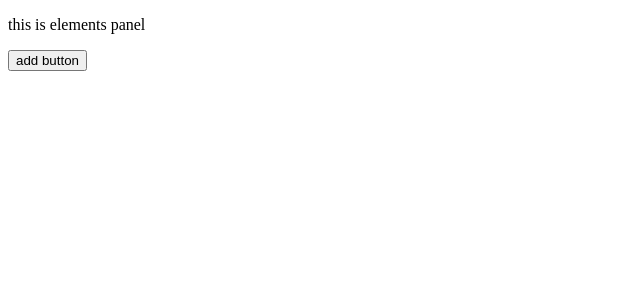
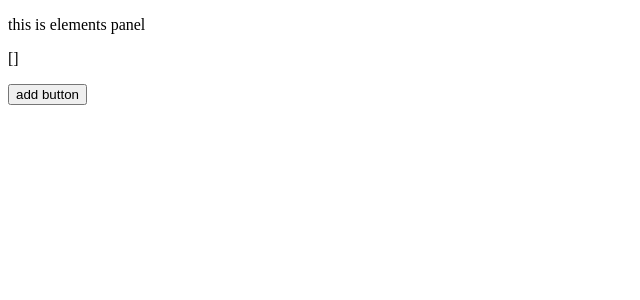
Before and after one commit to umarfromearth/itom, a Vue app: page / in a window 1280 px wide. Shown: the top 300 px of the page, without its empty margins (0-640 px from the left). Built offline with nearby package versions, Linux system fonts and the light colour scheme.

Commit message:
added: initial functionality for global elements store and integrated with elements-panel

```diff
--- a/package.json
+++ b/package.json
@@ -12,6 +12,7 @@
     "preview": "vite preview"
   },
   "dependencies": {
+    "pinia": "^3.0.3",
     "vue": "^3.5.18"
   },
   "devDependencies": {
--- a/src/components/layout/panels/element/ElementsPanel.vue
+++ b/src/components/layout/panels/element/ElementsPanel.vue
@@ -1,21 +1,24 @@
 <script setup>
 import { ElementsPanel } from './panel';
+import { useElementsStore } from '@/stores/global/elementsStore';
+
 const elementsPanel = new ElementsPanel();
+const elementsStore = useElementsStore();
 
 import ButtonPanel from "@/components/elements/button/implementation/renders/panel.vue"
 import Button from '@/components/elements/button/implementation/button';
 elementsPanel.register(Button, ButtonPanel);
 
-const elements = [];
 
 </script>
 
 <template>
     <p>this is elements panel</p>
+    <p>{{ elementsStore.elements }}</p>
 
     <div v-for="Component in elementsPanel.implementations.keys()">
         <component :is="elementsPanel.implementations.get(Component)" @click="() => {
-            elements.push(new Component()); console.log(elements)
+            elementsStore.elements.push(new Component()); console.log(elements)
         }" />
     </div>
 
--- a/src/main.js
+++ b/src/main.js
@@ -1,4 +1,10 @@
 import { createApp } from 'vue'
+import { createPinia } from 'pinia'
+
 import App from './App.vue'
 
-createApp(App).mount('#app')
+const app = createApp(App);
+const pinia = createPinia();
+
+app.use(pinia);
+app.mount("#app");
--- /dev/null
+++ b/src/stores/global/elementsStore.js
@@ -0,0 +1,9 @@
+import { defineStore } from "pinia";
+import { reactive } from "vue";
+
+export const useElementsStore = defineStore("elements-store", () => {
+    const elements = reactive([]);
+    return {
+        elements,
+    }
+})
```
Also changed, not shown: 1 other file (tests, documents, lock files or other folders).
